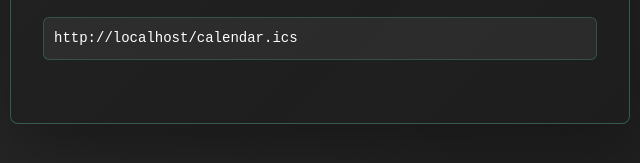
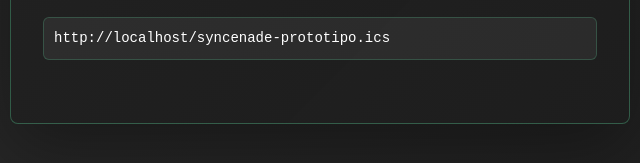
Before and after one commit to marquesmaycon/SyncENADE, a plain HTML site: page index.html in a window 1280 px wide. Shown: the part 609-772 px from the top of the page, 320-960 px from the left. Drawn offline with Linux system fonts and the light colour scheme.

Commit message:
new calendar id

```diff
--- a/index.html
+++ b/index.html
@@ -13,13 +13,13 @@
       <p class="intro">Assine o calendário pelo link público e confira se o evento aparece no calendário do usuário.</p>
 
       <section class="actions" aria-label="Ações de calendário">
-        <a id="apple-link" href="calendar.ics" target="_blank" rel="noopener">
+        <a id="apple-link" href="syncenade-prototipo.ics" target="_blank" rel="noopener">
           Apple Calendar
         </a>
-        <a id="google-direct-link" href="https://calendar.google.com/calendar/render?cid=calendar.ics" target="_blank" rel="noopener">
+        <a id="google-direct-link" href="https://calendar.google.com/calendar/render?cid=syncenade-prototipo.ics" target="_blank" rel="noopener">
           Google Calendar
         </a>
-        <a id="outlook-link" href="calendar.ics" target="_blank" rel="noopener">
+        <a id="outlook-link" href="syncenade-prototipo.ics" target="_blank" rel="noopener">
           Outlook
         </a>
         <button type="button" id="copy-link">
@@ -28,14 +28,14 @@
       </section>
 
       <p class="manual">
-        <code id="calendar-url">calendar.ics</code>
+        <code id="calendar-url">syncenade-prototipo.ics</code>
       </p>
 
       <p class="status" id="copy-status" aria-live="polite"></p>
     </main>
 
     <script>
-      const feedUrl = new URL("calendar.ics", window.location.href).href;
+      const feedUrl = new URL("syncenade-prototipo.ics", window.location.href).href;
       const webcalUrl = feedUrl.replace(/^https?:\/\//, "webcal://");
       const googleDirectUrl =
         "https://calendar.google.com/calendar/render?cid=" + encodeURIComponent(webcalUrl);
```
Also changed, not shown: vercel.json, 4 other files.
